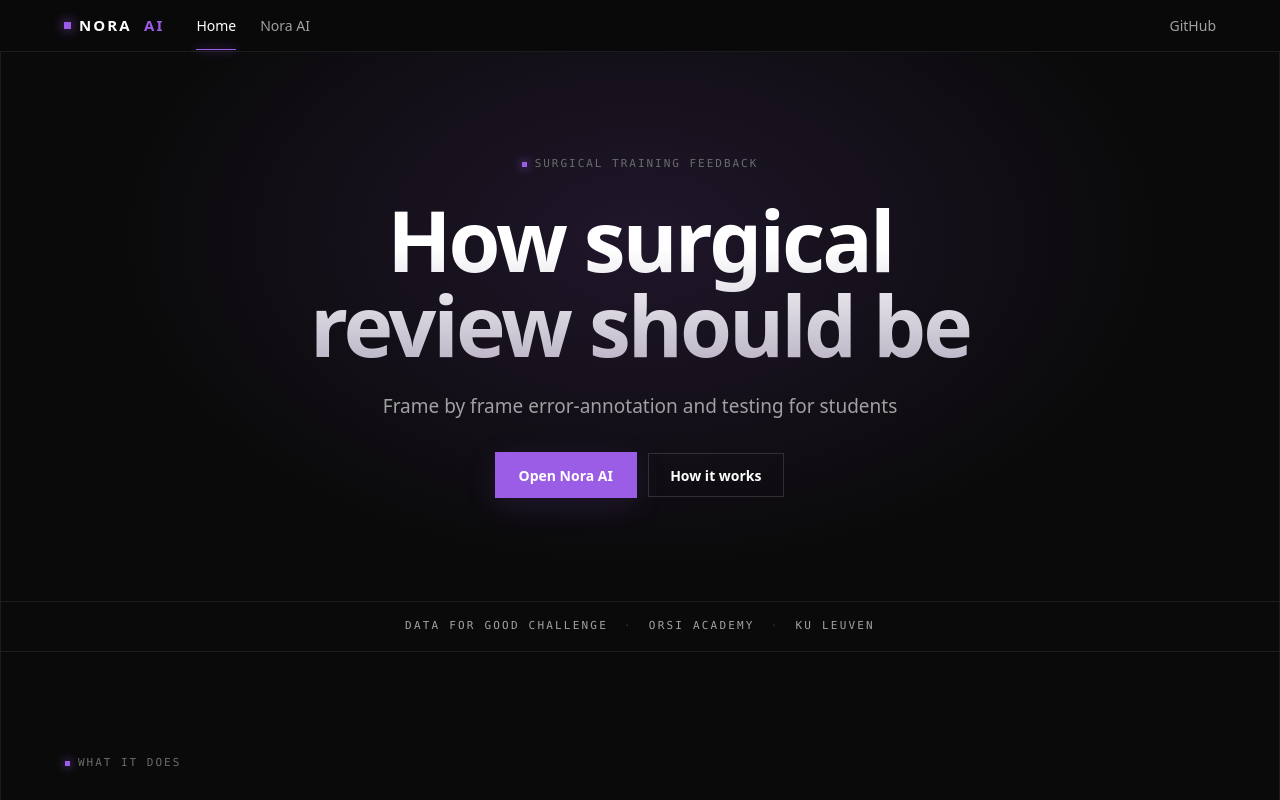
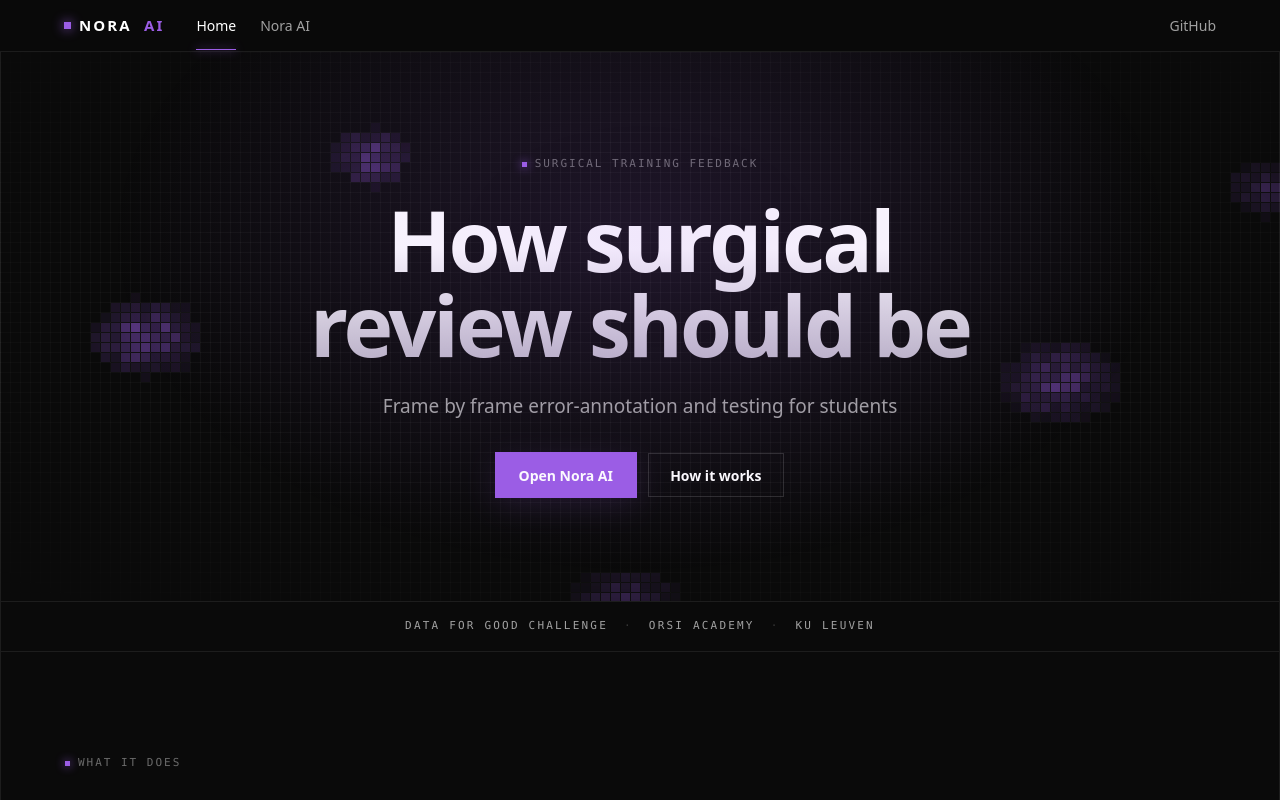
Before and after one commit to william-ragnarsson/DataForGoodChallenge, a React (Vite) app: page / in a window 1280 px wide. Shown: the top 800 px of the page. Built offline with nearby package versions, Linux system fonts and the light colour scheme.

Commit message:
grid-background

```diff
--- a/src/components/landing/Hero.tsx
+++ b/src/components/landing/Hero.tsx
@@ -1,8 +1,12 @@
 import { Link } from "react-router-dom";
+import HeroGrid from "./HeroGrid";
 
 export default function Hero() {
   return (
     <section className="lp-hero">
+      {/* Background texture only — sits behind the type, never competes with it. */}
+      <HeroGrid />
+
       <div className="lp-container lp-hero-inner">
         <p className="lp-eyebrow">
           <span className="lp-eyebrow-dot" />
--- /dev/null
+++ b/src/components/landing/HeroGrid.tsx
@@ -0,0 +1,92 @@
+/**
+ * Hero background texture.
+ *
+ * A fine hairline grid with a few violet blobs sitting on it. Each blob is a
+ * cluster of individual grid cells rather than a soft gradient, so the shape
+ * stays quantised to the grid and reads as "cells lighting up" instead of a
+ * glow pasted on top.
+ *
+ * Cell positions are emitted as `calc(var(--cell) * n)` so the whole field
+ * rescales from one custom property at the breakpoint.
+ */
+
+type Blob = {
+  /** Top-left corner of the cluster, in grid cells. */
+  x: number;
+  y: number;
+  /** Cluster size, in cells. */
+  w: number;
+  h: number;
+  seed: number;
+  /** Overall strength, so some blobs sit further back than others. */
+  strength: number;
+  delay: number;
+};
+
+// Kept clear of the centre column where the headline sits, so the type never
+// has to compete with a bright cluster directly behind it.
+const BLOBS: Blob[] = [
+  { x: 8, y: 24, w: 13, h: 9, seed: 1, strength: 1, delay: 0 },
+  { x: 32, y: 7, w: 10, h: 7, seed: 2, strength: 0.7, delay: 2.4 },
+  { x: 99, y: 28, w: 14, h: 10, seed: 3, strength: 0.95, delay: 4.8 },
+  { x: 122, y: 10, w: 9, h: 7, seed: 4, strength: 0.65, delay: 1.2 },
+  { x: 56, y: 51, w: 13, h: 8, seed: 5, strength: 0.8, delay: 3.6 },
+];
+
+/** Deterministic value in [0, 1) — avoids the field reshuffling on every render. */
+function noise(x: number, y: number, seed: number) {
+  const v = Math.sin(x * 12.9898 + y * 78.233 + seed * 37.719) * 43758.5453;
+  return v - Math.floor(v);
+}
+
+function cellsFor(blob: Blob) {
+  const cells: { x: number; y: number; o: number }[] = [];
+  const cx = (blob.w - 1) / 2;
+  const cy = (blob.h - 1) / 2;
+
+  for (let y = 0; y < blob.h; y++) {
+    for (let x = 0; x < blob.w; x++) {
+      const nx = (x - cx) / (blob.w / 2);
+      const ny = (y - cy) / (blob.h / 2);
+      const dist = Math.sqrt(nx * nx + ny * ny);
+      if (dist > 1) continue;
+
+      // Falloff from the centre, roughened so the edge is ragged rather than
+      // a clean ellipse.
+      const n = noise(x, y, blob.seed);
+      const o = (1 - dist) * (0.45 + 0.55 * n) * blob.strength;
+      if (o > 0.08) cells.push({ x, y, o });
+    }
+  }
+  return cells;
+}
+
+export default function HeroGrid() {
+  return (
+    <div className="lp-hero-grid" aria-hidden="true">
+      {BLOBS.map((blob, i) => (
+        <div
+          key={i}
+          className="lp-blob"
+          style={{
+            left: `calc(var(--cell) * ${blob.x})`,
+            top: `calc(var(--cell) * ${blob.y})`,
+            animationDelay: `${blob.delay}s`,
+          }}
+        >
+          {cellsFor(blob).map((cell, j) => (
+            <span
+              key={j}
+              className="lp-blob-cell"
+              style={{
+                left: `calc(var(--cell) * ${cell.x} + 1px)`,
+                top: `calc(var(--cell) * ${cell.y} + 1px)`,
+                opacity: Number(cell.o.toFixed(3)),
+              }}
+            />
+          ))}
+        </div>
+      ))}
+    </div>
+  );
+}
--- a/src/styles/landing.css
+++ b/src/styles/landing.css
@@ -251,10 +251,11 @@
   overflow: hidden;
 }
 
-/* Soft violet bloom behind the headline. */
+/* Soft violet bloom behind the headline, layered over the grid field. */
 .lp-hero::before {
   content: "";
   position: absolute;
+  z-index: 1;
   top: -30%;
   left: 50%;
   width: min(1100px, 130vw);
@@ -266,6 +267,71 @@
     transparent 68%
   );
   pointer-events: none;
+}
+
+/* --- Hero ambient grid ---------------------------------------------------
+   Background texture, not an object. The lines are deliberately far fainter
+   than `--border` (0.08) so the page's structural hairlines still read as the
+   stronger layer. At this cell size the grid is dense, so the alpha has to
+   come down or the field reads as a flat haze rather than a grid.
+
+   The violet blobs are clusters of individual cells (built in HeroGrid.tsx)
+   rather than soft gradients, so their shape stays quantised to the grid.
+   A radial mask fades the whole field out on every edge, so it never
+   hard-stops against the section border or the vertical rails. */
+
+.lp-hero-grid {
+  --cell: 10px;
+  position: absolute;
+  z-index: 0;
+  inset: 0;
+  pointer-events: none;
+  background-image: repeating-linear-gradient(
+      to right,
+      rgba(255, 255, 255, 0.035) 0 1px,
+      transparent 1px var(--cell)
+    ),
+    repeating-linear-gradient(
+      to bottom,
+      rgba(255, 255, 255, 0.035) 0 1px,
+      transparent 1px var(--cell)
+    );
+  -webkit-mask-image: radial-gradient(
+    ellipse 88% 82% at 50% 48%,
+    #000 40%,
+    transparent 88%
+  );
+  mask-image: radial-gradient(
+    ellipse 88% 82% at 50% 48%,
+    #000 40%,
+    transparent 88%
+  );
+}
+
+/* Animating the cluster rather than its cells keeps this to five animated
+   elements instead of a few hundred. */
+.lp-blob {
+  position: absolute;
+  animation: lp-blob-breathe 9s ease-in-out infinite;
+}
+
+@keyframes lp-blob-breathe {
+  0%,
+  100% {
+    opacity: 0.45;
+  }
+  50% {
+    opacity: 1;
+  }
+}
+
+/* Offset by 1px so each cell sits inside its box and the gridlines that bound
+   it stay visible. */
+.lp-blob-cell {
+  position: absolute;
+  width: calc(var(--cell) - 1px);
+  height: calc(var(--cell) - 1px);
+  background: var(--accent);
 }
 
 .lp-hero-inner {
@@ -774,4 +840,22 @@
   .lp-btn {
     width: 100%;
   }
+
+  /* Keep the grid reading as texture rather than a coarse checkerboard. */
+  .lp-hero-grid {
+    --cell: 8px;
+  }
+
+  /* There is no room to keep the clusters clear of the headline at this width,
+     so drop their alpha — they stay texture and the type stays crisp. */
+  .lp-blob-cell {
+    background: var(--accent-dim);
+  }
 }
+
+@media (prefers-reduced-motion: reduce) {
+  .lp-blob {
+    animation: none;
+    opacity: 0.8;
+  }
+}
```
